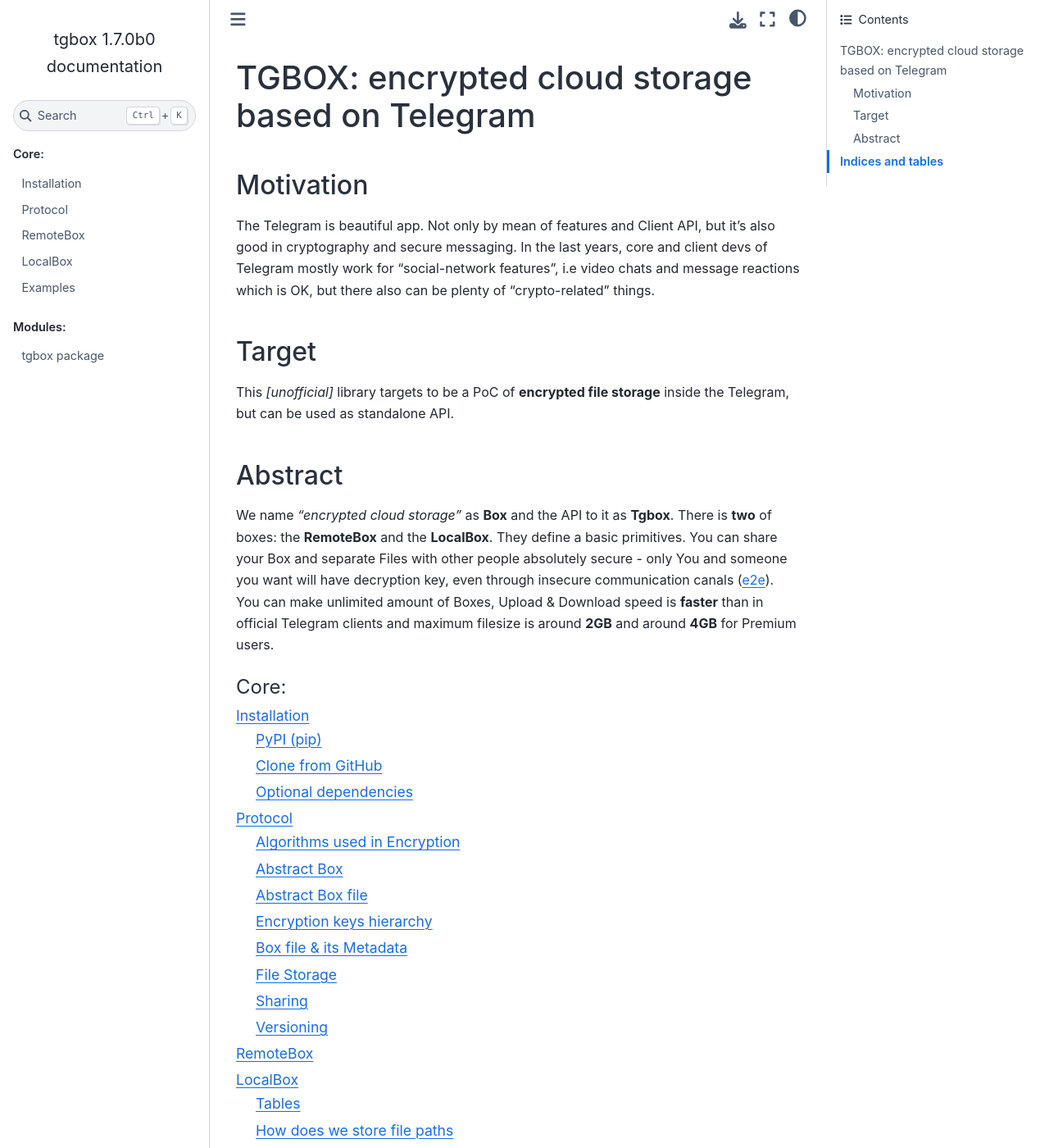
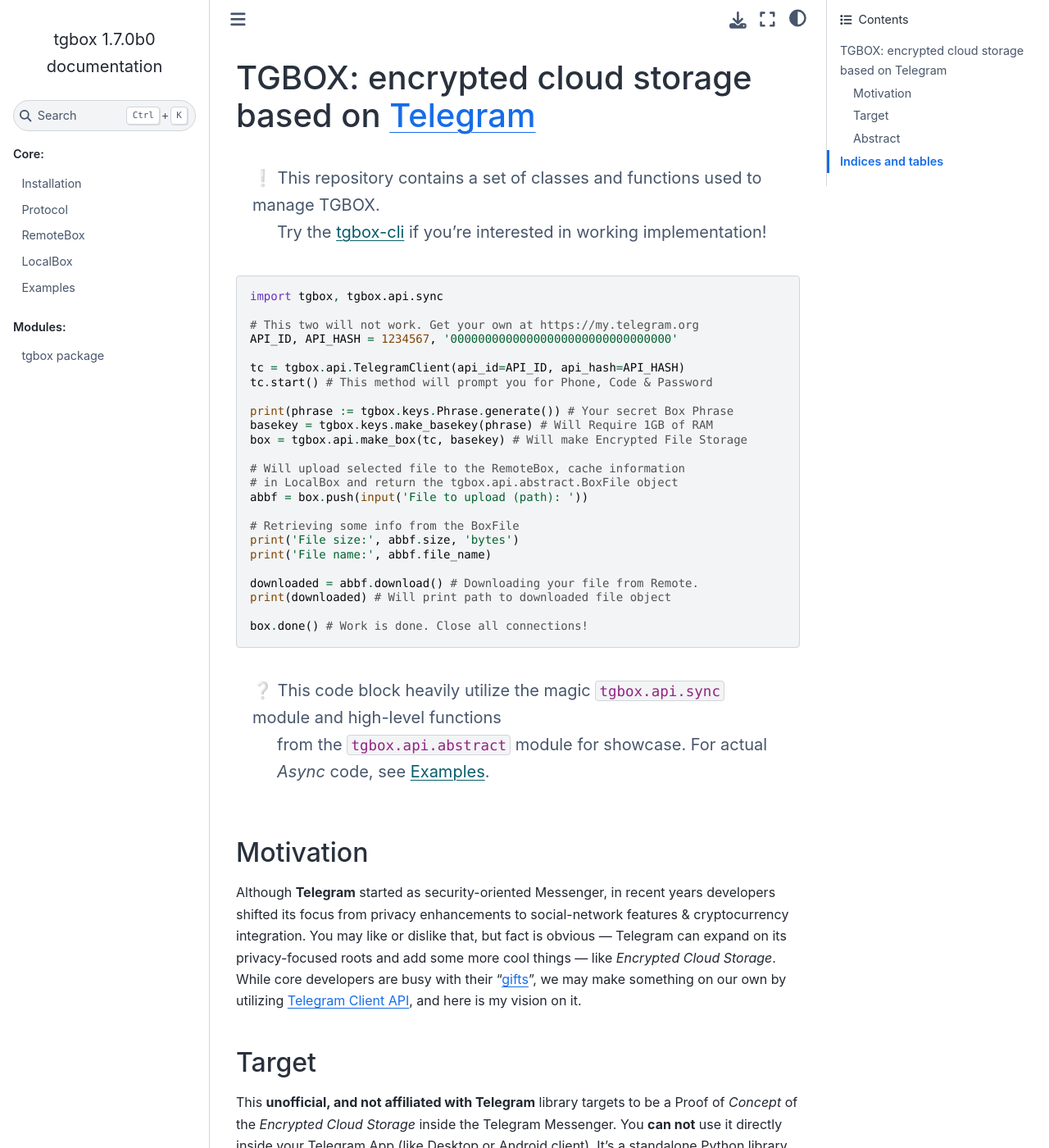
Before and after one commit to NonProjects/tgbox, a Sphinx documentation site: the page built from docs/index.rst, in a window 1280 px wide and 1400 px high. Shown: the whole window at 82% size. Built offline with Sphinx 7.4.7 and the Sphinx Book theme 1.1.4, drawn with Linux system fonts in a browser that asks for light colours; the version number is read from the project's files by our own code; some of the changed text lies outside the part shown.

Commit message:
Update index.rst

```diff
--- a/docs/index.rst
+++ b/docs/index.rst
@@ -1,20 +1,56 @@
-TGBOX: encrypted cloud storage based on Telegram
-================================================
+TGBOX: encrypted cloud storage based on `Telegram <https://telegram.org>`__
+===========================================================================
+.. epigraph::
+
+        | ❕ This repository contains a set of classes and functions used to manage TGBOX.
+        |       Try the `tgbox-cli <https://github.com/NotStatilko/tgbox-cli>`__  if you're interested in working implementation!
+
+.. code-block:: python
+
+        import tgbox, tgbox.api.sync
+
+        # This two will not work. Get your own at https://my.telegram.org
+        API_ID, API_HASH = 1234567, '00000000000000000000000000000000'
+
+        tc = tgbox.api.TelegramClient(api_id=API_ID, api_hash=API_HASH)
+        tc.start() # This method will prompt you for Phone, Code & Password
+
+        print(phrase := tgbox.keys.Phrase.generate()) # Your secret Box Phrase
+        basekey = tgbox.keys.make_basekey(phrase) # Will Require 1GB of RAM
+        box = tgbox.api.make_box(tc, basekey) # Will make Encrypted File Storage
+
+        # Will upload selected file to the RemoteBox, cache information
+        # in LocalBox and return the tgbox.api.abstract.BoxFile object
+        abbf = box.push(input('File to upload (path): '))
+
+        # Retrieving some info from the BoxFile
+        print('File size:', abbf.size, 'bytes')
+        print('File name:', abbf.file_name)
+
+        downloaded = abbf.download() # Downloading your file from Remote.
+        print(downloaded) # Will print path to downloaded file object
+
+        box.done() # Work is done. Close all connections!
+
+.. epigraph::
+
+        | ❔ This code block heavily utilize the magic ``tgbox.api.sync`` module and high-level functions
+        |       from the ``tgbox.api.abstract`` module for showcase. For actual *Async* code, see `Examples <https://tgbox.readthedocs.io/en/latest/examples.html>`__.
 
 Motivation
 ----------
 
-The Telegram is beautiful app. Not only by mean of features and Client API, but it's also good in cryptography and secure messaging. In the last years, core and client devs of Telegram mostly work for "social-network features", i.e video chats and message reactions which is OK, but there also can be plenty of "crypto-related" things.
+Although **Telegram** started as security-oriented Messenger, in recent years developers shifted its focus from privacy enhancements to social-network features & cryptocurrency integration. You may like or dislike that, but fact is obvious — Telegram can expand on its privacy-focused roots and add some more cool things — like *Encrypted Cloud Storage*. While core developers are busy with their "`gifts <https://telegram.org/blog/wear-gifts-blockchain-and-more>`__", we may make something on our own by utilizing `Telegram Client API <https://core.telegram.org>`__, and here is my vision on it.
 
 Target
 ------
 
-This *[unofficial]* library targets to be a PoC of **encrypted file storage** inside the Telegram, but can be used as standalone API.
+This **unofficial, and not affiliated with Telegram** library targets to be a Proof of *Concept* of the *Encrypted Cloud Storage* inside the Telegram Messenger. You **can not** use it directly inside your Telegram App (like Desktop or Android client). It's a standalone Python library for developers and alike.
 
 Abstract
 --------
 
-We name *"encrypted cloud storage"* as **Box** and the API to it as **Tgbox**. There is **two** of boxes: the **RemoteBox** and the **LocalBox**. They define a basic primitives. You can share your Box and separate Files with other people absolutely secure - only You and someone you want will have decryption key, even through insecure communication canals (`e2e <https://en.wikipedia.org/wiki/End-to-end_encryption>`_). You can make unlimited amount of Boxes, Upload & Download speed is **faster** than in official Telegram clients and maximum filesize is around **2GB** and around **4GB** for Premium users.
+In the scope of this project we name *"encrypted cloud storage"* as **Box** and the API to it as ``tgbox``. The *Box* consists of two parts: the **RemoteBox** (place where we store your *encrypted files*) and the **LocalBox** (place where we store *cache information*). They define a basic primitives. You can **share** your *Box* and separate *Files* with other users absolutely **secure** (even through insecure communication canals — `e2e <https://en.wikipedia.org/wiki/End-to-end_encryption>`__) — only You and *Requester* will have decryption key. You can create an **unlimited** amount of *Box* objects, Upload & Download speed is **faster** than in official Telegram clients and maximum file size is around **2GB** for Regular users and around **4GB** for Premium ones.
 
 
 .. toctree::
```
